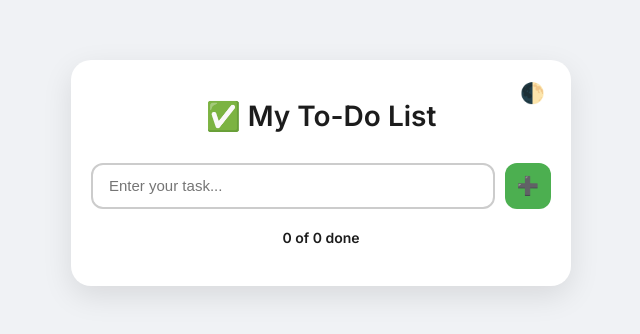
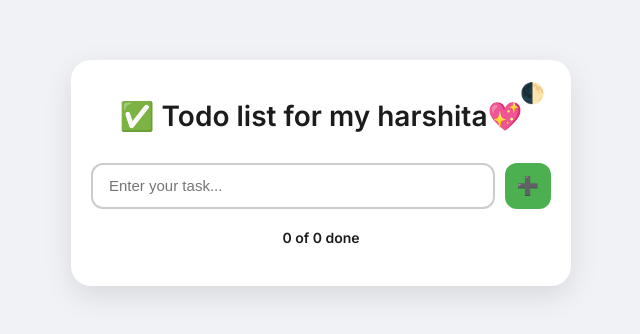
Before and after one commit to 117aryan/TodoApp, a plain HTML site: page index.html in a window 1280 px wide. Shown: the whole page, without its empty margins (319-959 px from the left). Drawn offline with nearby package versions, Linux system fonts and the light colour scheme.

Commit message:
Update index.html

```diff
--- a/index.html
+++ b/index.html
@@ -235,7 +235,7 @@
 <body>
   <div class="container">
     <button class="toggle-dark" onclick="toggleDarkMode()">🌓</button>
-    <h1>✅ My To-Do List</h1>
+    <h1>✅ Todo list for my harshita💖</h1>
 
     <div class="input-section">
       <input type="text" id="taskInput" placeholder="Enter your task..." />
```
